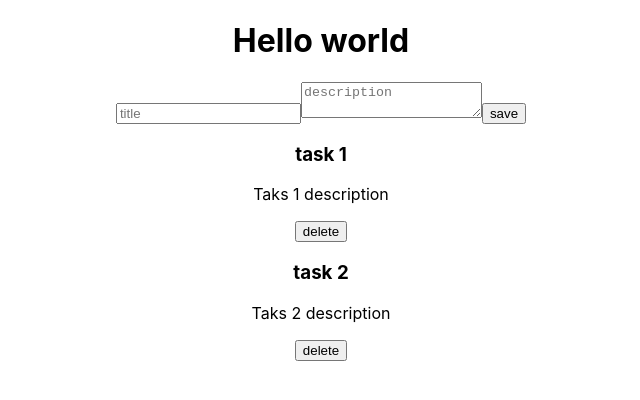
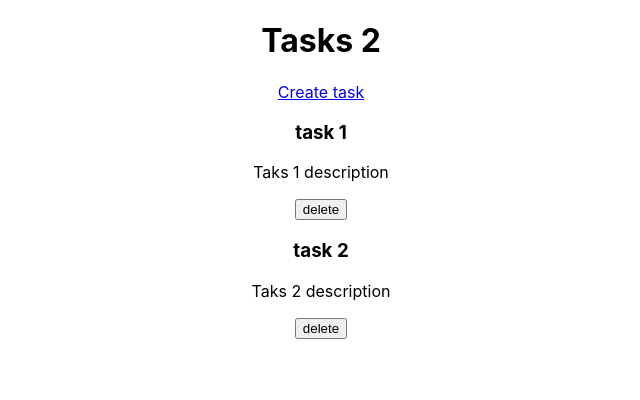
Before and after one commit to quenandres/react-rtk-crud, a React (Create React App) app: page / in a window 1280 px wide. Shown: the top 400 px of the page, without its empty margins (319-959 px from the left). Built offline with nearby package versions, Linux system fonts and the light colour scheme.

Commit message:
Add: instalacion y puesta en funcionamiento de react-router-dom

```diff
--- a/package.json
+++ b/package.json
@@ -10,6 +10,7 @@
     "react": "^18.2.0",
     "react-dom": "^18.2.0",
     "react-redux": "^8.0.2",
+    "react-router-dom": "^6.3.0",
     "react-scripts": "5.0.1",
     "uuid": "^8.3.2",
     "web-vitals": "^2.1.4"
--- a/src/App.js
+++ b/src/App.js
@@ -1,15 +1,19 @@
 import './App.css';
 import { TaksForm } from './components/TaskForm';
 import { TaksList } from './components/TaskList';
+import { BrowserRouter, Routes, Route } from 'react-router-dom';
 
 
 function App() {
 
   return (
     <div className="App">
-      <h1>Hello world</h1>
-      <TaksForm />
-      <TaksList />
+      <BrowserRouter>
+        <Routes>
+          <Route path='/' element={<TaksList />} />
+          <Route path='/create-task' element={<TaksForm />} />
+        </Routes>
+      </BrowserRouter>
     </div>
   );
 }
--- a/src/components/TaskForm.js
+++ b/src/components/TaskForm.js
@@ -2,6 +2,8 @@
 import { useDispatch } from 'react-redux';
 import { addTask } from '../features/tasks/taskSlice';
 import { v4 as uuid } from 'uuid';
+import { useNavigate } from 'react-router-dom';
+
 
 export const TaksForm = () => {
 
@@ -11,6 +13,7 @@
   });
 
   const dispatch = useDispatch();//Permite disparar eventos
+  const navigate = useNavigate();
 
   const handleChange = e => {
     setTask({
@@ -26,6 +29,8 @@
       ...task,
       id: uuid()
     }));
+
+    navigate('/');
   }
 
   return (
--- a/src/components/TaskList.js
+++ b/src/components/TaskList.js
@@ -1,6 +1,7 @@
 
 import { useSelector, useDispatch } from 'react-redux';
 import { deleteTask } from '../features/tasks/taskSlice';
+import { Link } from 'react-router-dom';
 
 export const TaksList = () => {
 
@@ -13,6 +14,12 @@
 
   return (
     <div>
+      <header>
+        <h1>Tasks {tasks.length}</h1>
+        <Link to='/create-task'>
+          Create task
+        </Link>
+      </header>
       {tasks.map(task => (
         <div key={task.id}>
           <h3>{task.title}</h3>
```
Also changed, not shown: 2 other files (tests, documents, lock files or other folders).
